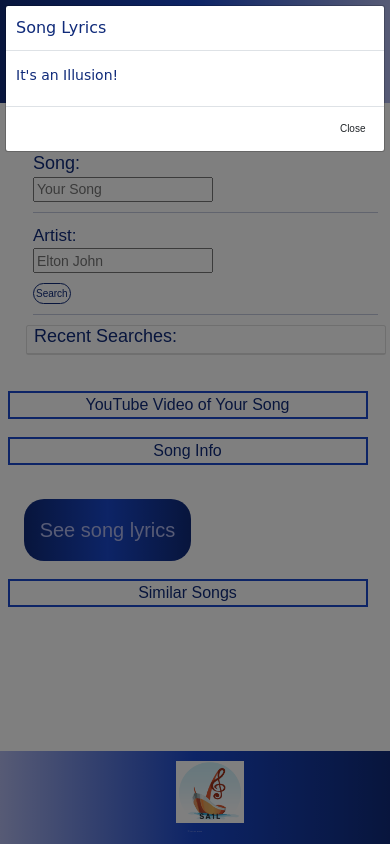
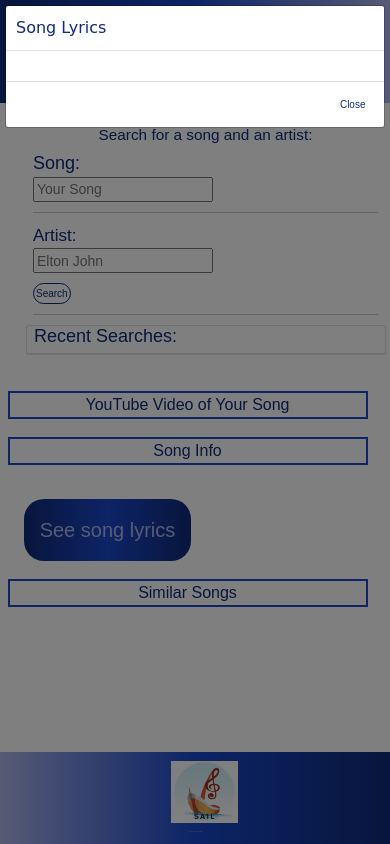
Before and after one commit to scottydphillips/collab-test, a plain HTML site: page index.html in a window 390 px wide. Both pictures are taken after a click on the button "See song lyrics". Drawn offline with nearby package versions, Linux system fonts and the light colour scheme; a web font is replaced by a local one.

Commit message:
added footer img media queries for mobile responsiveness

```diff
--- a/assets/css/style.css
+++ b/assets/css/style.css
@@ -27,7 +27,7 @@ header img {
 	float: left;
 	max-width: 8vh;
 	max-height: 8vh;
-	margin-top: 1rem;
+	margin-top: 1vh;
 }
 
 header h1 {
@@ -158,6 +158,10 @@ header h1 {
 	font-family: 'Goldman', cursive;
 }
 
+#close-button {
+	color: var(--secondary);
+}
+
 #similar-songs {
 	font-size: 1.6rem;
 	justify-content: center;
@@ -187,5 +191,17 @@ footer img {
 	margin-left: 45%;
 	max-width: 8vh;
 	max-height: 8vh;
-	margin-top: 1rem;
+	margin-top: 1vh;
 }
+
+@media screen and (max-width: 575.98px) {
+	footer img {
+		margin-left: 42%;
+	}
+}
+
+@media screen and (max-width: 767.98px) {
+	footer img {
+		margin-left: 43.5%;
+	}
+}
--- a/index.html
+++ b/index.html
@@ -17,7 +17,7 @@
     <header class="jumbotron-fluid">
         <div class="container text-center">
             <img src="./assets/Screenshot 2021-06-30 212046.png" alt="sa1l logo">
-            <h1> SA1L</h1>
+            <h1>SA1L</h1>
             <h2 class="lead">Songs all in one location!</h2>
         </div>
     </header>
@@ -68,7 +68,7 @@
                                                 <button type="button" class="btn-close" data-bs-dismiss="modal" aria-label="Close"></button>
                                             </div>
                                             <div class="modal-body">
-                                                <p id="lyrics-text">It's an Illusion!</p>
+                                                <p id="lyrics-text"></p>
                                             </div>
                                             <div class="modal-footer">
                                                 <button type="button" class="btn" data-bs-dismiss="modal" id="close-button">Close</button>
```
